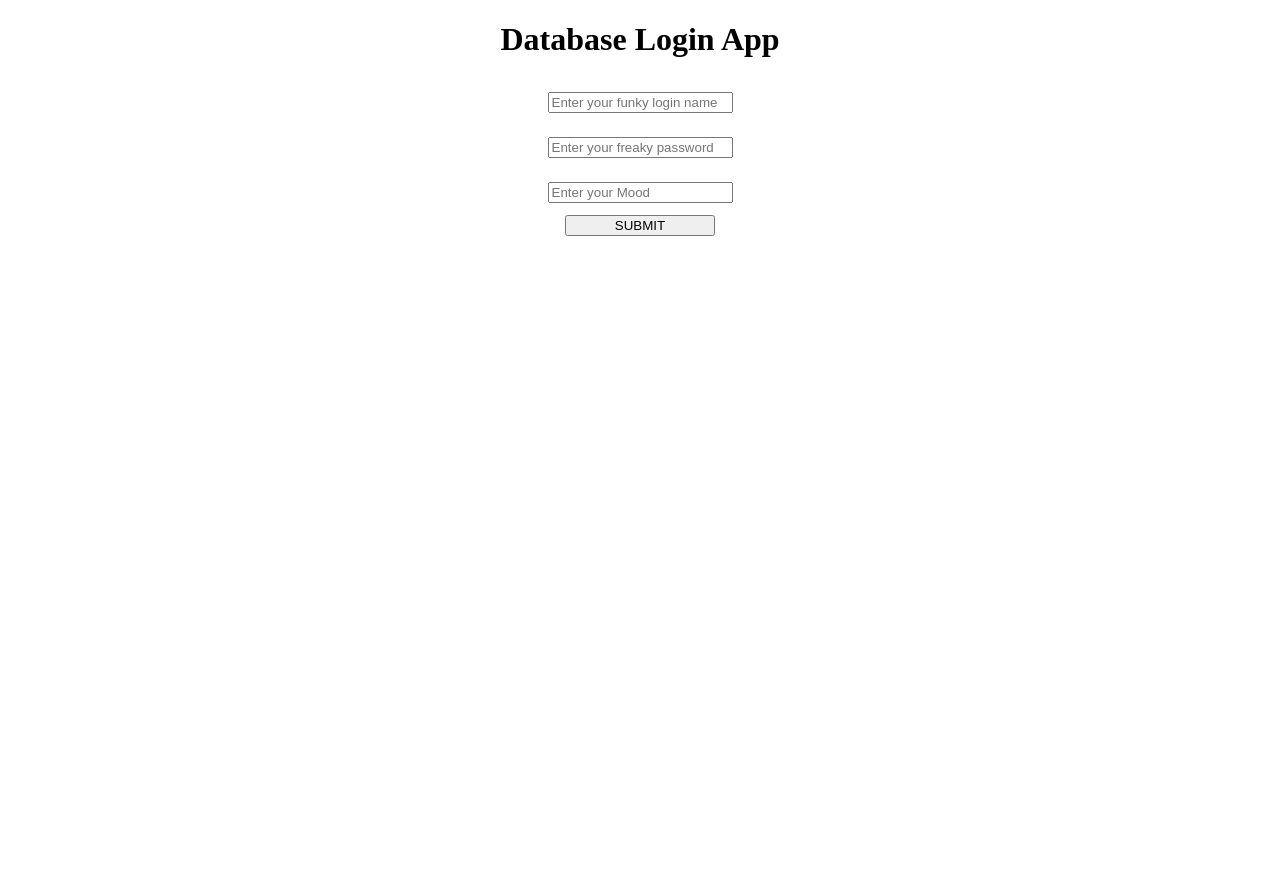
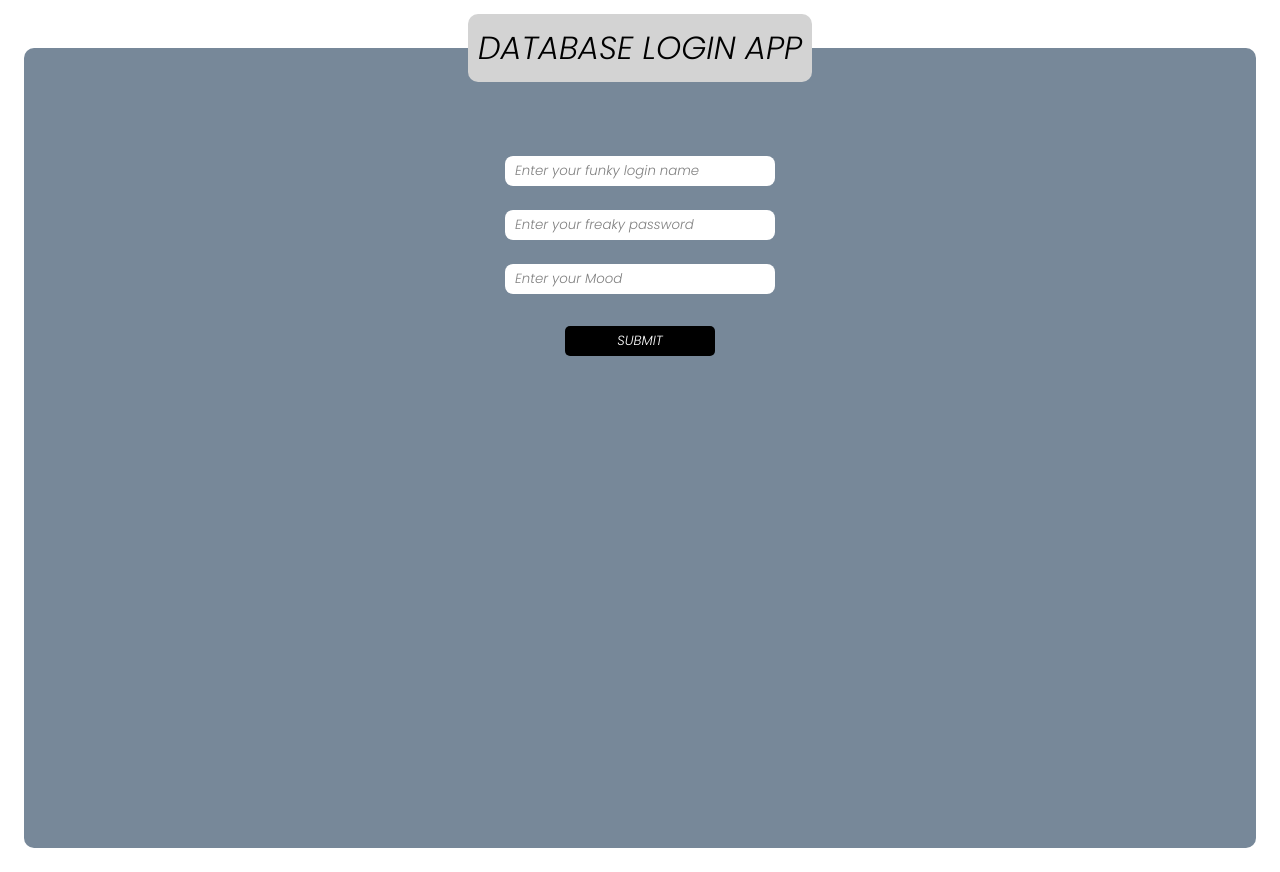
Before and after one commit to RidhikGovind/Funky-login-app, a website: page public/index.html in a window 1280 px wide. Before the commit the page ends 800 px from the top, so only its background shows below. Drawn offline with Linux system fonts and the light colour scheme.

Commit message:
added CSS features

```diff
--- a/public/index.html
+++ b/public/index.html
@@ -4,54 +4,137 @@
 <head>
     <meta charset="UTF-8">
     <meta name="viewport" content="width=device-width, initial-scale=1.0">
-    <title>Database app</title>
+    <link href="https://fonts.googleapis.com/css2?family=Poppins:ital,wght@1,300&display=swap" rel="stylesheet">
+    <title>Database Login app</title>
     <style>
+        * {
+            font-family: 'Poppins', sans-serif;
+            font-weight: 300;
+
+        }
+
         body {
             text-align: center;
+            font-family: 'Poppins', sans-serif;
+            padding: 1rem;
+            padding-top: 2.5rem;
+
+
+
+
+
         }
 
         h1 {
-            display: block;
+
+            font-weight: 300;
+            padding: 0.3em;
+            background-color: lightgray;
+            position: absolute;
+
+            border-radius: 10px;
+
+
         }
 
         form {
 
             text-align: center;
-
+            padding-top: 6em
         }
 
         form input {
             margin: 12px;
+            padding: 5px 10px;
+            width: 250px;
+            border-radius: 8px;
+            outline:none;
+            border:none;
+
+
+
+        }
+
+        form input::placeholder {
+            color: grey;
+            transition: 0.5s ease all;
+
+        }
+
+        form input:hover::placeholder {
+            background-color: rgb(70, 158, 199);
+            color: white;
+            font-size: 16px;
+
+
+
         }
 
         button {
             width: 150px;
+            margin-top: 20px;
+            cursor: pointer;
+            border: none;
+            outline: none;
+            background-color: black;
+            color: white;
+            padding: 5px 7px;
+            transition: 0.3s ease all;
+            border-radius:5px;
 
+        }
+        button:hover{
+            background-color: rgba(47, 131, 241, 0.623);
+        }
+
+        .heading {
+            position: relative;
+            display: flex;
+            justify-content: center;
+            align-items: center;
+            text-align: center;
+        }
+
+        .container {
+            background-color: lightslategrey;
+            height: 100vh;
+            border-radius: 10px;
         }
     </style>
 </head>
 
 <body>
-    <h1>Database Login App</h1>
+
+    <div class="container">
+        <div class="heading">
+            <h1><em>DATABASE LOGIN APP</em></h1>
+        </div>
 
         <form>
-        <div>
+            <div class="login-part">
                 <input class="login" type="text" placeholder="Enter your funky login name" required>
             </div>
-        <div>
+            <div class="password-part">
                 <input class="password" type="text" placeholder="Enter your freaky password" required>
             </div>
-        <div>
+            <div class="mood-part">
                 <input class="mood" type="text" placeholder="Enter your Mood" required>
             </div>
             <button class="submit-btn">SUBMIT</button>
         </form>
+    </div>
+
+
 
 
     <script>
         const form = document.querySelector('form')
         const login = document.querySelector('.login')
         const password = document.querySelector('.password')
+
+
+
+
 
         form.addEventListener('submit', (e) => {
             e.preventDefault();
```
Lines whose indentation alone changed are shown as unchanged.
